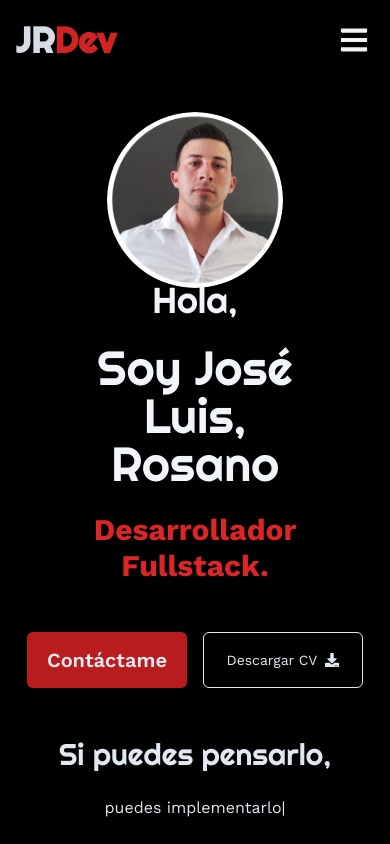
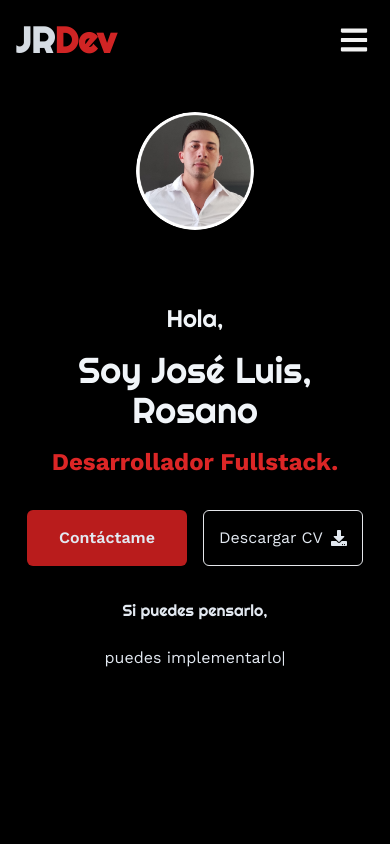
Before and after one commit to JoseluisDev24/portfolio, a React (Vite) app: page / in a window 390 px wide. Shown: the top 844 px of the page. Built offline with nearby package versions, Linux system fonts and the light colour scheme.

Commit message:
general styles

```diff
--- a/src/App.tsx
+++ b/src/App.tsx
@@ -12,27 +12,27 @@ function App() {
         id="inicio"
         className="relative w-full h-screen flex flex-col lg:flex-row justify-center items-center sm:pt-36 sm-pb-20 sm:w-2/3"
       >
-        <div className="w-full flex flex-col items-center sm:items-start gap-6 sm:gap-3 text-center lg:text-left relative z-10">
-          <span className="text-slate-100 text-4xl pt-64 sm:pt-0 sm:text-2xl font-custom">
+        <div className="w-full flex flex-col items-center sm:items-start gap-4 sm:gap-3 text-center lg:text-left relative z-10">
+          <span className="text-slate-100 text-2xl pt-32 sm:pt-0 sm:text-2xl font-custom">
             Hola,
           </span>
-          <span className="text-5xl font-custom text-slate-100">
+          <span className="text-4xl font-custom text-slate-100">
             Soy José Luis,
             <br />
             Rosano
           </span>
-          <h1 className="text-3xl text-red-600 font-bold">
+          <h1 className="text-2xl text-red-600 font-bold">
             Desarrollador Fullstack.
           </h1>
-          <div className="py-6 flex gap-4">
-            <Button className="bg-red-700 text-slate-200 w-40 h-14 font-semibold text-xl rounded-md hover:bg-red-500 flex items-center justify-center">
+          <div className="py-4 flex gap-4">
+            <Button className="bg-red-700 text-slate-200 w-40 h-14 font-semibold text-md rounded-md hover:bg-red-500 flex items-center justify-center">
               Contáctame
             </Button>
-            <div className="sm:flex gap-4 sm:hidden">
+            <div className="gap-4 sm:hidden">
                     <a
                       href="/cv.pdf"
                       download="José Rosano CV.pdf"
-                      className="border text-sm w-40 h-14 rounded-md hover:bg-red-700 transition flex items-center justify-center p-2"
+                      className="border text-md w-40 h-14 rounded-md hover:bg-red-700 transition flex items-center justify-center p-2"
                     >
                       Descargar CV
                       <FaDownload className="ml-2" />
@@ -40,7 +40,7 @@ function App() {
                   </div>
           </div>
           <div>
-            <p className="text-3xl sm:text-2xl pb-6 font-custom text-slate-200">
+            <p className="text-2x pb-6 font-custom text-slate-200">
               Si puedes pensarlo,
             </p>
             <div>
@@ -62,7 +62,7 @@ function App() {
         </div>
         <div className="w-full lg:w-1/2">
           <img
-            className="absolute top-28 inset-0 mx-auto w-[60%] h-auto rounded-full z-0 lg:w-80 lg:h-auto lg:relative lg:top-0 lg:inset-auto lg:opacity-100"
+            className="absolute top-28 inset-0 mx-auto w-[40%] h-auto rounded-full z-0 lg:w-80 lg:h-auto lg:relative lg:top-0 lg:inset-auto lg:opacity-100"
             src="../perfil2.jpg"
             alt="imagen de perfil"
           />
@@ -84,7 +84,7 @@ function App() {
             trabajando con frameworks como React Js. Mi objetivo es siempre
             aprender, innovar y aportar valor con cada línea de código.
           </p>
-          <span className="text-red-600 font-semibold text-center sm:text-start text-3xl py-6">
+          <span className="text-red-500 font-semibold text-center sm:text-start text-3xl py-6">
             Habilidades técnicas
           </span>
           <div className="flex flex-wrap justify-center lg:justify-start items-center gap-4 pt-4">
```
